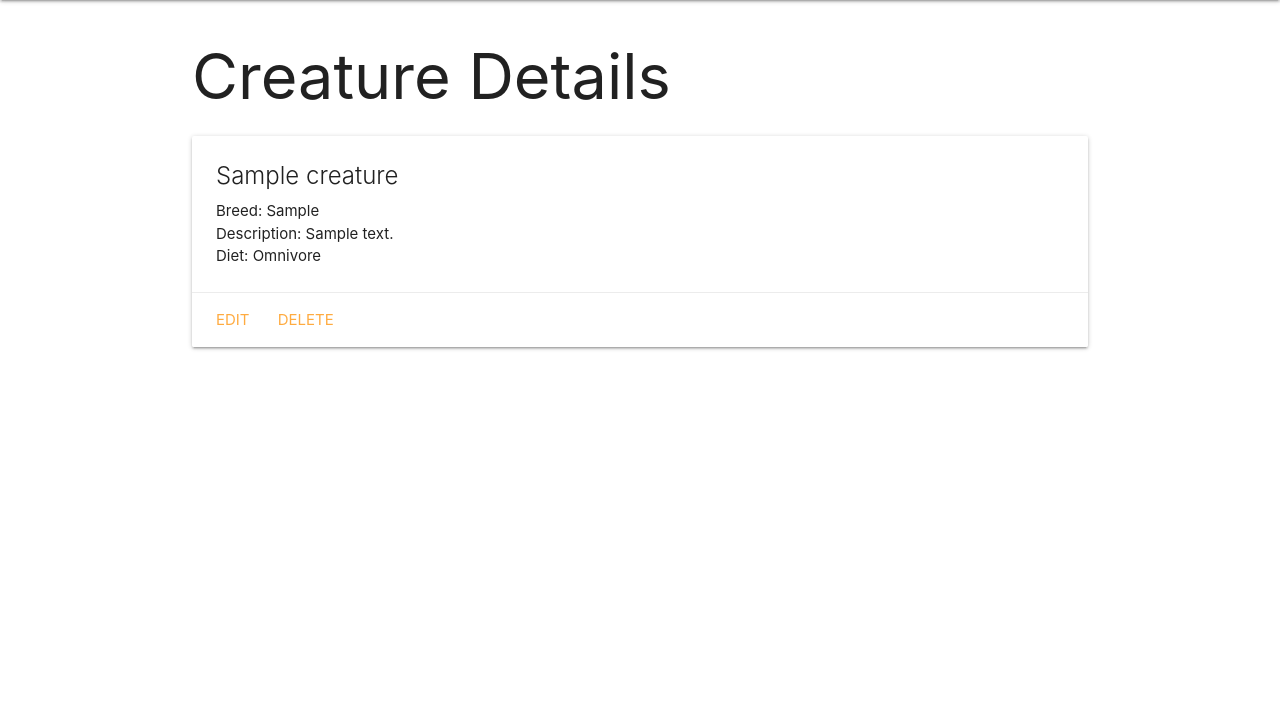
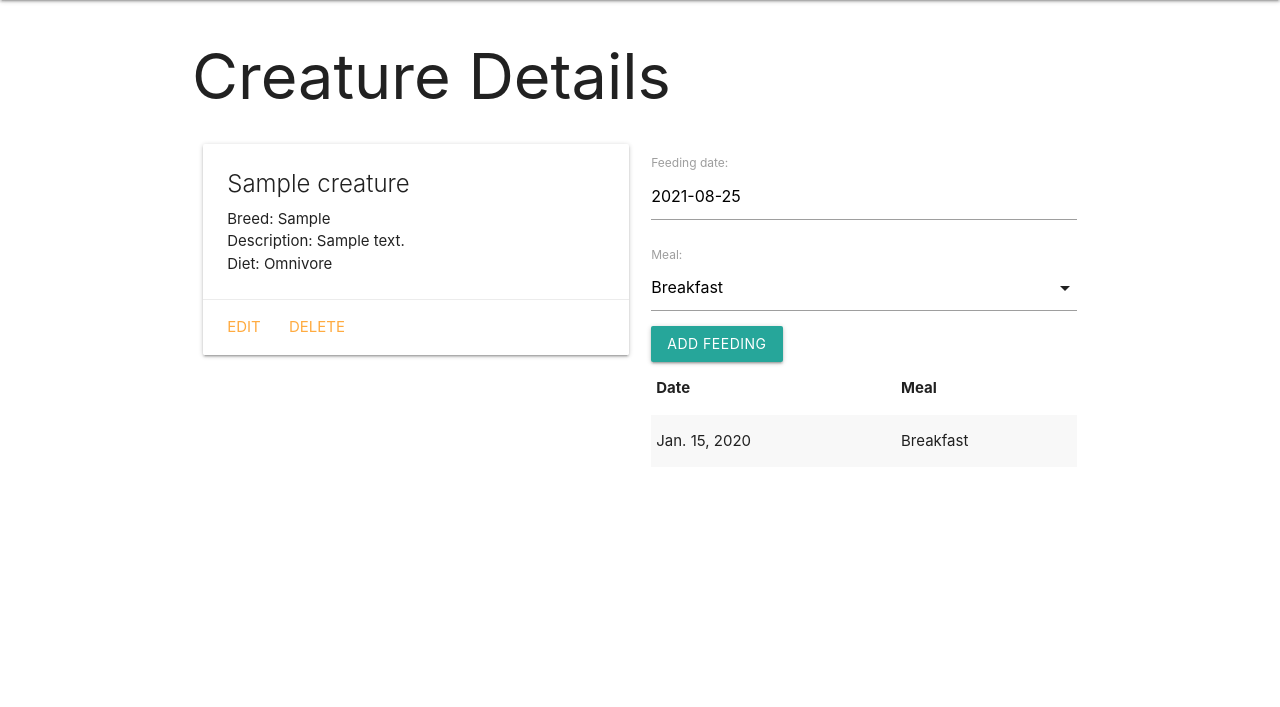
Before and after one commit to robertkoszegi/creaturecluster, a Django app: page /creatures/1/ in a window 1280 px wide. Shown: the part 64-771 px from the top of the page. Run offline with Django 3.2, Linux system fonts and the light colour scheme; tables that the repository leaves empty hold one stand-in row (values such as "Sample post").

Commit message:
feeding feature (one to many) added

```diff
--- a/main_app/admin.py
+++ b/main_app/admin.py
@@ -1,5 +1,6 @@
 from django.contrib import admin
-from .models import Creature
+from .models import Creature, Feeding
 
 # Register your models here.
 admin.site.register(Creature)
+admin.site.register(Feeding)
--- /dev/null
+++ b/main_app/forms.py
@@ -0,0 +1,7 @@
+from django.forms import ModelForm
+from .models import Feeding
+
+class FeedingForm(ModelForm):
+  class Meta:
+    model = Feeding
+    fields = ['date', 'meal']
--- a/main_app/models.py
+++ b/main_app/models.py
@@ -1,5 +1,12 @@
 from django.db import models
 from django.urls import reverse
+
+MEALS = (
+    ('B', 'Breakfast'),
+    ('L', 'Lunch'),
+    ('D', 'Dinner')
+)
+
 
 # Create your models here.
 class Creature(models.Model):
@@ -13,3 +20,22 @@ class Creature(models.Model):
 
     def get_absolute_url(self):
         return reverse('detail', kwargs={'creature_id': self.id})
+
+class Feeding(models.Model):
+    date = models.DateField('feeding date')
+    meal = models.CharField(
+        max_length=1,
+        # add the 'choices' field option
+        choices=MEALS,
+        # set the default value for meal to be 'B'
+        default=MEALS[0][0]
+    )
+    # Create a creature_id FK
+    creature = models.ForeignKey(Creature, on_delete=models.CASCADE)
+
+    def __str__(self):
+    # Nice method for obtaining the friendly value of a Field.choice
+        return f"{self.get_meal_display()} on {self.date}"
+
+    class Meta:
+        ordering = ['-date']
--- a/main_app/templates/base.html
+++ b/main_app/templates/base.html
@@ -9,6 +9,7 @@
   <title>Cat Collector</title>
   <link rel="stylesheet" href="https://cdnjs.cloudflare.com/ajax/libs/materialize/1.0.0/css/materialize.min.css">
   <link rel="stylesheet" type="text/css" href="{% static 'css/style.css' %}">
+  <script src="https://cdnjs.cloudflare.com/ajax/libs/materialize/1.0.0/js/materialize.min.js"></script>
 </head>
 <body>
   <header class="navbar-fixed">
--- a/main_app/templates/creatures/detail.html
+++ b/main_app/templates/creatures/detail.html
@@ -2,7 +2,8 @@
 {% block content %}
 
 <h1>Creature Details</h1>
-
+<div class="row">
+  <div class="col s6">
     <div class="card">
       <div class="card-content">
         <span class="card-title">{{ creature.name }}</span>
@@ -21,5 +22,39 @@
         <a href="{% url 'creatures_delete' creature.id %}">Delete</a>
       </div>
     </div>
+  </div>
+  <div class="col s6">
+    <form action="{% url 'add_feeding' creature.id %}" method="post">
+      {% csrf_token %}
+      {{ feeding_form.as_p }}
+      <input type="submit" class="btn" value="Add Feeding">
+    </form>
+    <table class="striped">
+      <thead>
+        <tr><th>Date</th><th>Meal</th></tr>
+      </thead>
+      <tbody>
+        {% for feeding in creature.feeding_set.all %}
+          <tr>
+            <td>{{feeding.date}}</td>
+            <td>{{feeding.get_meal_display}}</td>
+          </tr>
+        {% endfor %}
+      </tbody>
+    </table>
+  </div>
+</div>
+<script>
+  var dateEl = document.getElementById('id_date');
+  M.Datepicker.init(dateEl, {
+    format: 'yyyy-mm-dd',
+    defaultDate: new Date(),
+    setDefaultDate: true,
+    autoClose: true
+  });
 
+  // add additional JS to initialize select below
+  var selectEl = document.getElementById('id_meal');
+  M.FormSelect.init(selectEl);
+</script>
 {% endblock %}
--- a/main_app/urls.py
+++ b/main_app/urls.py
@@ -9,4 +9,5 @@ urlpatterns = [
     path('creatures/create/', views.CreatureCreate.as_view(), name='creatures_create'), # as_view() returns the CreatureCreate class as a function, because path() requires a function
     path('creatures/<int:pk>/update', views.CreatureUpdate.as_view(), name='creatures_update'),
     path('creatures/<int:pk>/delete', views.CreatureDelete.as_view(), name='creatures_delete'),
+    path('creatures/<int:creature_id>/add_feeding', views.add_feeding, name='add_feeding'),
 ]
--- a/main_app/views.py
+++ b/main_app/views.py
@@ -1,8 +1,9 @@
-from django.shortcuts import render
+from django.shortcuts import render, redirect
 from django.http import HttpResponse
 from django.shortcuts import render
 from django.views.generic.edit import CreateView, UpdateView, DeleteView
 from .models import Creature  # imports the class from the models file
+from .forms import FeedingForm
 
 
 
@@ -48,4 +49,21 @@ def creatures_index(request):
 
 def creatures_detail(request, creature_id):
     creature = Creature.objects.get(id=creature_id)
-    return render(request, 'creatures/detail.html', {'creature': creature})
+    # instantiate FeedingForm to be rendered in the template
+    feeding_form = FeedingForm()
+    return render(request, 'creatures/detail.html', {
+        # include the creature and feeding_form in the context
+        'creature': creature, 'feeding_form': feeding_form
+    })
+
+def add_feeding(request, creature_id):
+  # create a ModelForm instance using the data in request.POST
+  form = FeedingForm(request.POST)
+  # validate the form
+  if form.is_valid():
+    # don't save the form to the db until it
+    # has the creature_id assigned
+    new_feeding = form.save(commit=False)
+    new_feeding.creature_id = creature_id
+    new_feeding.save()
+  return redirect('detail', creature_id=creature_id)
```
Also changed, not shown: main_app/migrations/0002_feeding.py (added). Lines whose indentation alone changed are shown as unchanged.
